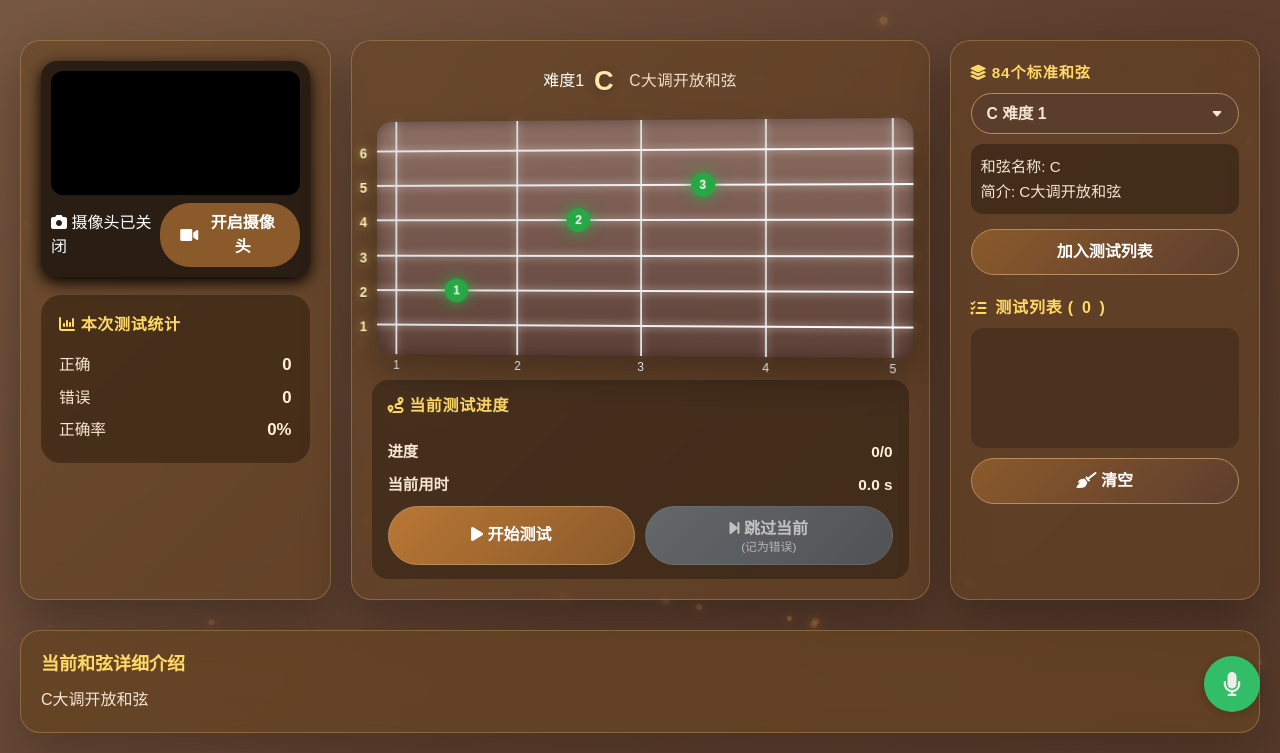
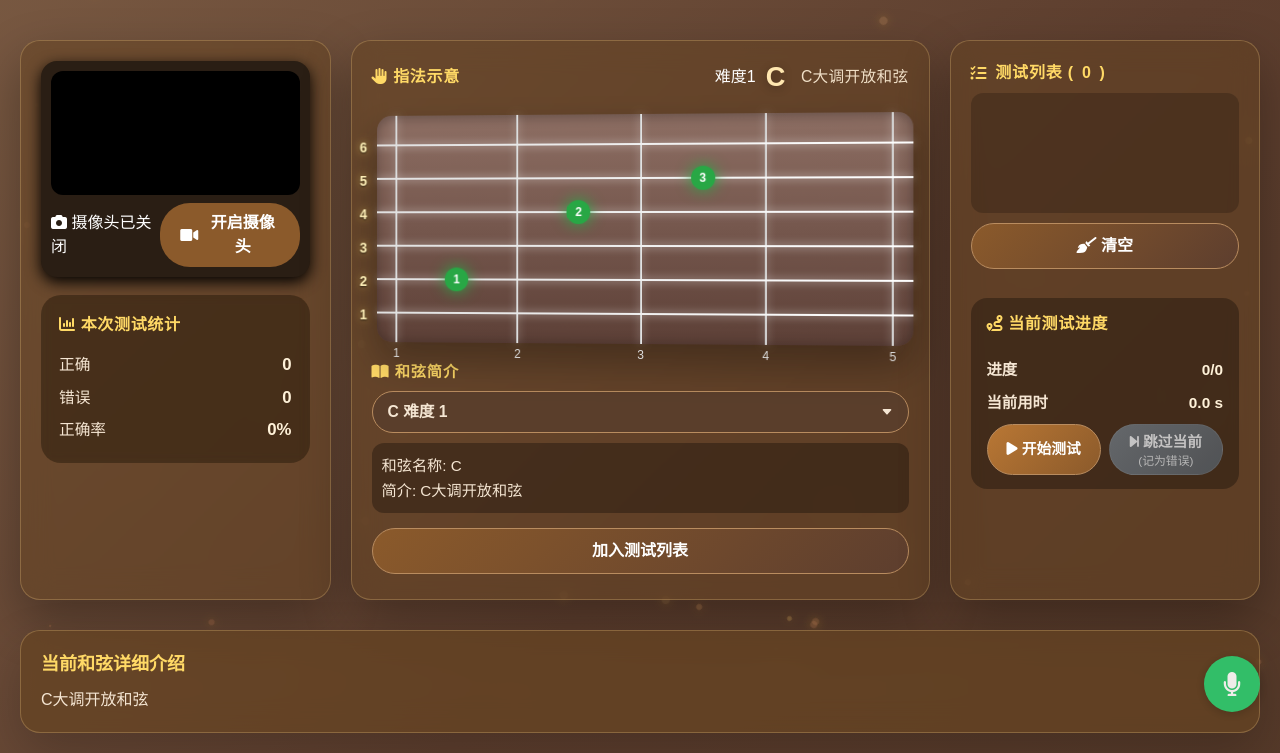
Before and after one commit to lhh666-6/guitar-teacher, a Flask app: page /solo in a window 1280 px wide. Shown: the part 68-821 px from the top of the page. Run offline with Flask 3, Linux system fonts and the light colour scheme; the visitor is signed in with stand-in values (Sample User, id 1); parts of the project's set-up code (start-up, migrations or seed data) failed here and were passed over; some libraries are stand-ins or nearby versions.

Commit message:
feature: solo布局调整

```diff
--- a/templates/solo.html
+++ b/templates/solo.html
@@ -116,14 +116,26 @@
             flex-direction: column;
             gap: 16px;
         }
+        .center-panel-header {
+            display: flex;
+            align-items: center;
+            justify-content: space-between;
+            gap: 16px;
+            flex-wrap: wrap;
+        }
+        .center-panel-header > .section-title {
+            margin-bottom: 0;
+            flex-shrink: 0;
+        }
         .chord-heading {
             display: flex;
             align-items: center;
-            justify-content: center;
+            justify-content: flex-end;
             gap: 14px;
-            padding: 4px 0 2px;
+            padding: 0;
             flex-wrap: wrap;
             text-align: center;
+            margin-left: auto;
         }
         .chord-title-wrap {
             display: inline-flex;
@@ -494,11 +506,13 @@
         .progress-actions {
             display: grid;
             grid-template-columns: 1fr 1fr;
-            gap: 10px;
+            gap: 8px;
         }
         .progress-actions .btn-custom {
             margin: 0;
-            min-height: 52px;
+            min-height: 38px;
+            padding: 6px 10px;
+            font-size: 0.92rem;
         }
         .skip-btn-content {
             display: inline-flex;
@@ -663,12 +677,15 @@
 
         <!-- 中间指板 -->
         <div class="center-panel">
-            <div class="chord-heading">
-                <div class="chord-title-wrap">
-                    <span class="difficulty-badge" id="difficultyBadge"></span>
-                    <h4 id="currentChordName" class="chord-title">未选择和弦</h4>
+            <div class="center-panel-header">
+                <div class="section-title soft"><i class="fas fa-hand-paper" aria-hidden="true"></i> 指法示意</div>
+                <div class="chord-heading">
+                    <div class="chord-title-wrap">
+                        <span class="difficulty-badge" id="difficultyBadge"></span>
+                        <h4 id="currentChordName" class="chord-title">未选择和弦</h4>
+                    </div>
+                    <p id="chordDescription" class="chord-subtitle"></p>
                 </div>
-                <p id="chordDescription" class="chord-subtitle"></p>
             </div>
             <div class="fretboard-mini" id="fretboardMini">
                 <!-- 品柱 (共5条) -->
@@ -700,6 +717,27 @@
 
                 <div class="dot-container" id="dotContainer"></div>
             </div>
+            <div class="chord-select">
+                <label for="chordSelect" class="panel-label"><i class="fas fa-book-open" aria-hidden="true"></i> 和弦简介</label>
+                <select id="chordSelect"></select>
+                <div class="chord-info" id="chordInfo">
+                    和弦名称: <span id="selChordName">-</span><br>
+                    简介: <span id="selChordDesc">-</span>
+                </div>
+                <button class="btn-custom" id="addToTestBtn" style="width:100%">加入测试列表</button>
+            </div>
+        </div>
+
+        <!-- 右侧控制区 -->
+        <div class="right-panel">
+            <!-- 测试列表区域 -->
+            <div>
+                <div class="test-section-title"><i class="fas fa-list-check" aria-hidden="true"></i> 测试列表 (<span id="testCount">0</span>)</div>
+                <div class="test-list" id="testListDiv"></div>
+                <div style="display: flex; gap:5px; margin-top:5px;">
+                    <button class="btn-custom btn-sm" id="clearTestBtn" style="flex:1;"><i class="fas fa-broom" aria-hidden="true"></i> 清空</button>
+                </div>
+            </div>
             <div class="test-progress-area">
                 <div class="section-title soft"><i class="fas fa-route" aria-hidden="true"></i> 当前测试进度</div>
                 <div class="progress-row">
@@ -718,28 +756,6 @@
                             <span class="skip-btn-note">(记为错误)</span>
                         </span>
                     </button>
-                </div>
-            </div>
-        </div>
-
-        <!-- 右侧控制区 -->
-        <div class="right-panel">
-            <div class="chord-select">
-                <label for="chordSelect" class="panel-label"><i class="fas fa-layer-group" aria-hidden="true"></i> 84个标准和弦</label>
-                <select id="chordSelect"></select>
-                <div class="chord-info" id="chordInfo">
-                    和弦名称: <span id="selChordName">-</span><br>
-                    简介: <span id="selChordDesc">-</span>
-                </div>
-                <button class="btn-custom" id="addToTestBtn" style="width:100%">加入测试列表</button>
-            </div>
-
-            <!-- 测试列表区域 -->
-            <div>
-                <div class="test-section-title"><i class="fas fa-list-check" aria-hidden="true"></i> 测试列表 (<span id="testCount">0</span>)</div>
-                <div class="test-list" id="testListDiv"></div>
-                <div style="display: flex; gap:5px; margin-top:5px;">
-                    <button class="btn-custom btn-sm" id="clearTestBtn" style="flex:1;"><i class="fas fa-broom" aria-hidden="true"></i> 清空</button>
                 </div>
             </div>
         </div>
```
